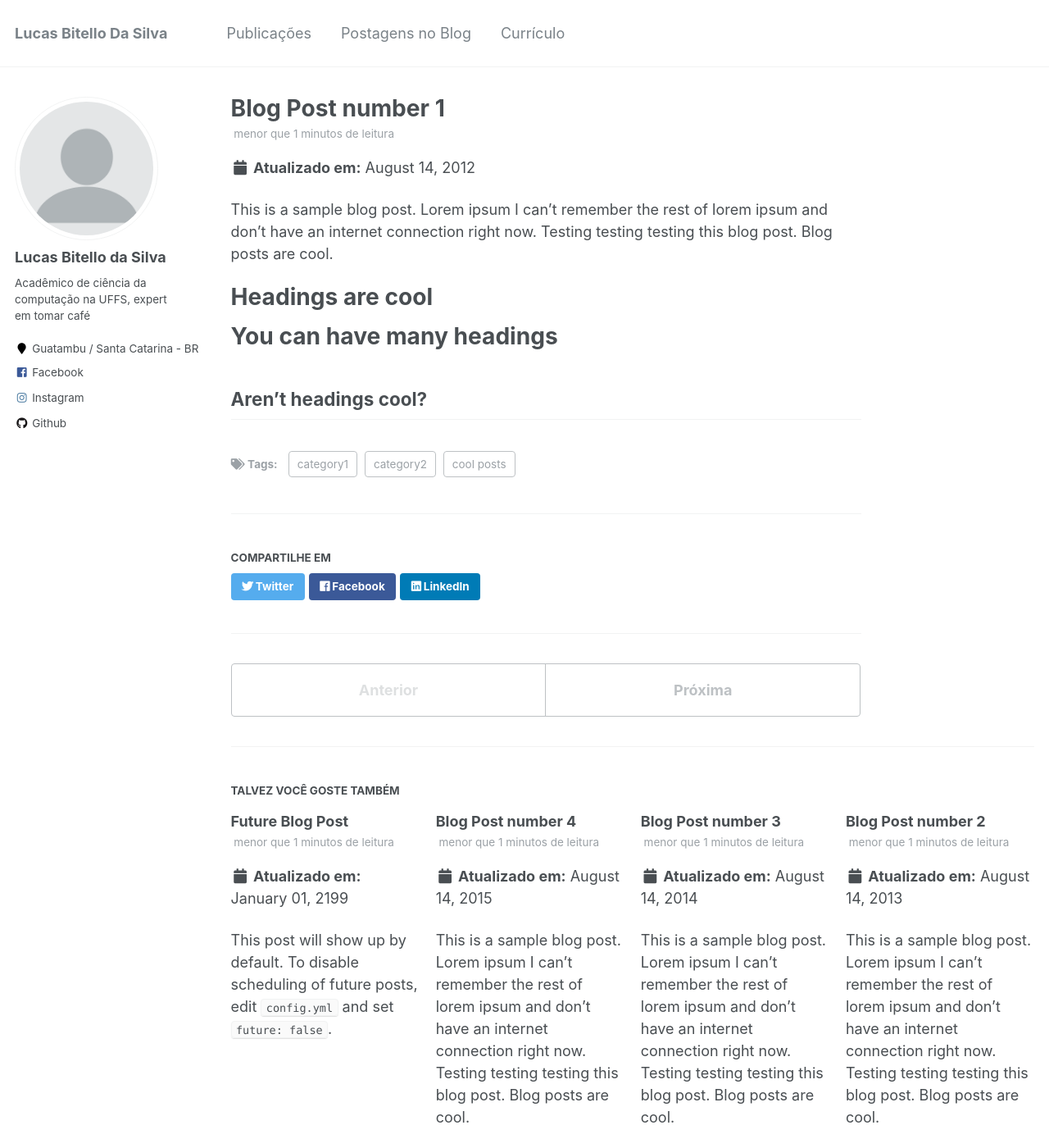
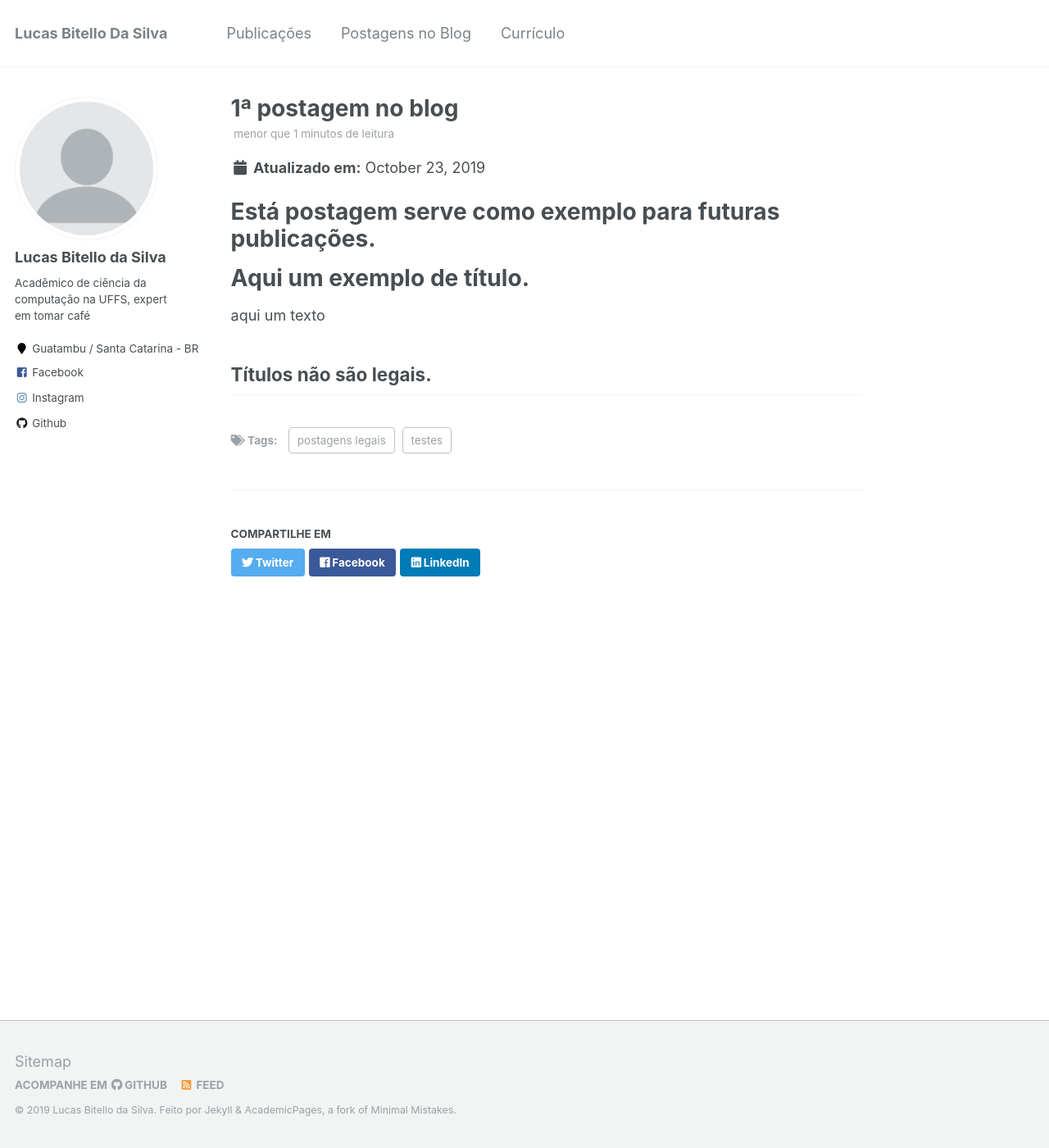
Before and after one commit to LucasBitello/lucasbitello.github.io, a Jekyll site: the page built from _posts/2012-08-14-blog-post-1.md, in a window 1280 px wide and 1400 px high. Shown: the whole window at 82% size. Built offline with Jekyll 4.4.1, drawn with Linux system fonts in a browser that asks for light colours.

Commit message:
Edição do blog

```diff
--- a/_posts/2012-08-14-blog-post-1.md
+++ b/_posts/2012-08-14-blog-post-1.md
@@ -1,20 +1,18 @@
 ---
-title: 'Blog Post number 1'
-date: 2012-08-14
+title: '1ª postagem no blog'
+date: 23/10/2019
 permalink: /posts/2012/08/blog-post-1/
 tags:
-  - cool posts
-  - category1
-  - category2
+  - postagens legais
+  - testes
 ---
 
-This is a sample blog post. Lorem ipsum I can't remember the rest of lorem ipsum and don't have an internet connection right now. Testing testing testing this blog post. Blog posts are cool.
-
-Headings are cool
+Está postagem serve como exemplo para futuras publicações.
 ======
 
-You can have many headings
+Aqui um exemplo de título.
 ======
+aqui um texto
 
-Aren't headings cool?
+Títulos não são legais.
 ------
--- a/_posts/2013-08-14-blog-post-2.md
+++ /dev/null
@@ -1,20 +0,0 @@
----
-title: 'Blog Post number 2'
-date: 2013-08-14
-permalink: /posts/2013/08/blog-post-2/
-tags:
-  - cool posts
-  - category1
-  - category2
----
-
-This is a sample blog post. Lorem ipsum I can't remember the rest of lorem ipsum and don't have an internet connection right now. Testing testing testing this blog post. Blog posts are cool.
-
-Headings are cool
-======
-
-You can have many headings
-======
-
-Aren't headings cool?
-------
--- a/_posts/2014-08-14-blog-post-3.md
+++ /dev/null
@@ -1,20 +0,0 @@
----
-title: 'Blog Post number 3'
-date: 2014-08-14
-permalink: /posts/2014/08/blog-post-3/
-tags:
-  - cool posts
-  - category1
-  - category2
----
-
-This is a sample blog post. Lorem ipsum I can't remember the rest of lorem ipsum and don't have an internet connection right now. Testing testing testing this blog post. Blog posts are cool.
-
-Headings are cool
-======
-
-You can have many headings
-======
-
-Aren't headings cool?
-------
--- a/_posts/2199-01-01-future-post.md
+++ /dev/null
@@ -1,11 +0,0 @@
----
-title: 'Future Blog Post'
-date: 2199-01-01
-permalink: /posts/2012/08/blog-post-4/
-tags:
-  - cool posts
-  - category1
-  - category2
----
-
-This post will show up by default. To disable scheduling of future posts, edit `config.yml` and set `future: false`.
```
Also changed, not shown: _pages/cv.md (+1 -1 lines), _posts/2015-08-14-blog-post-4.md (deleted, +0 -20 lines).
